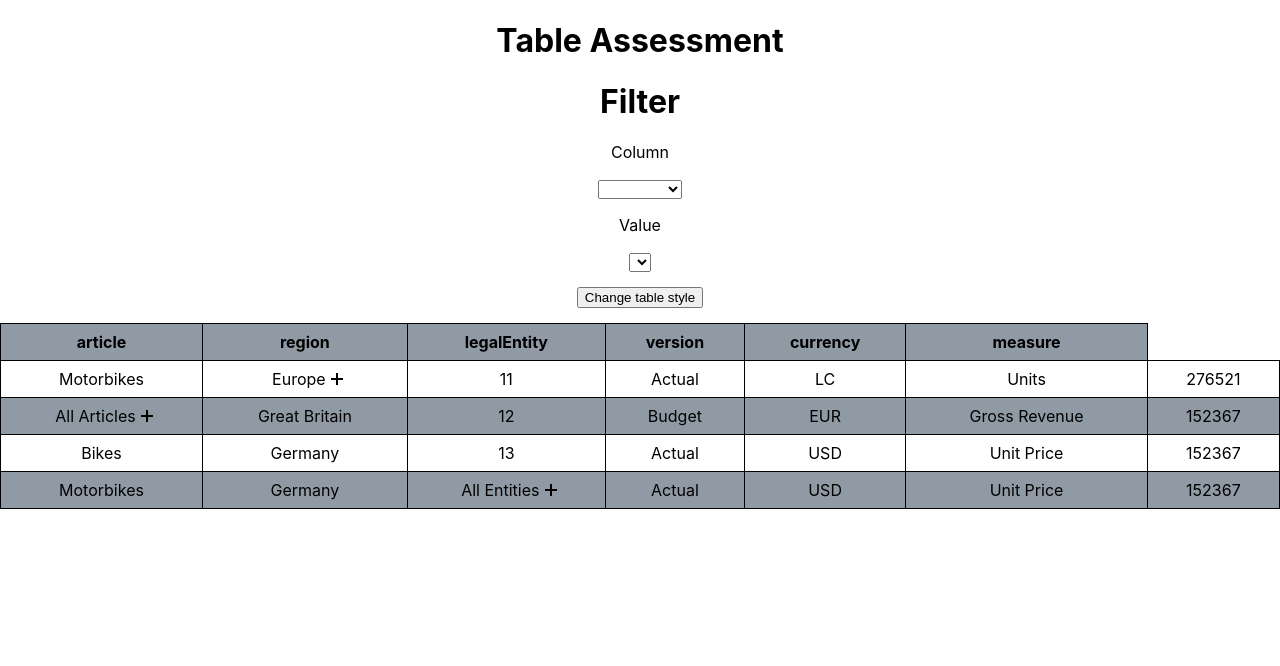
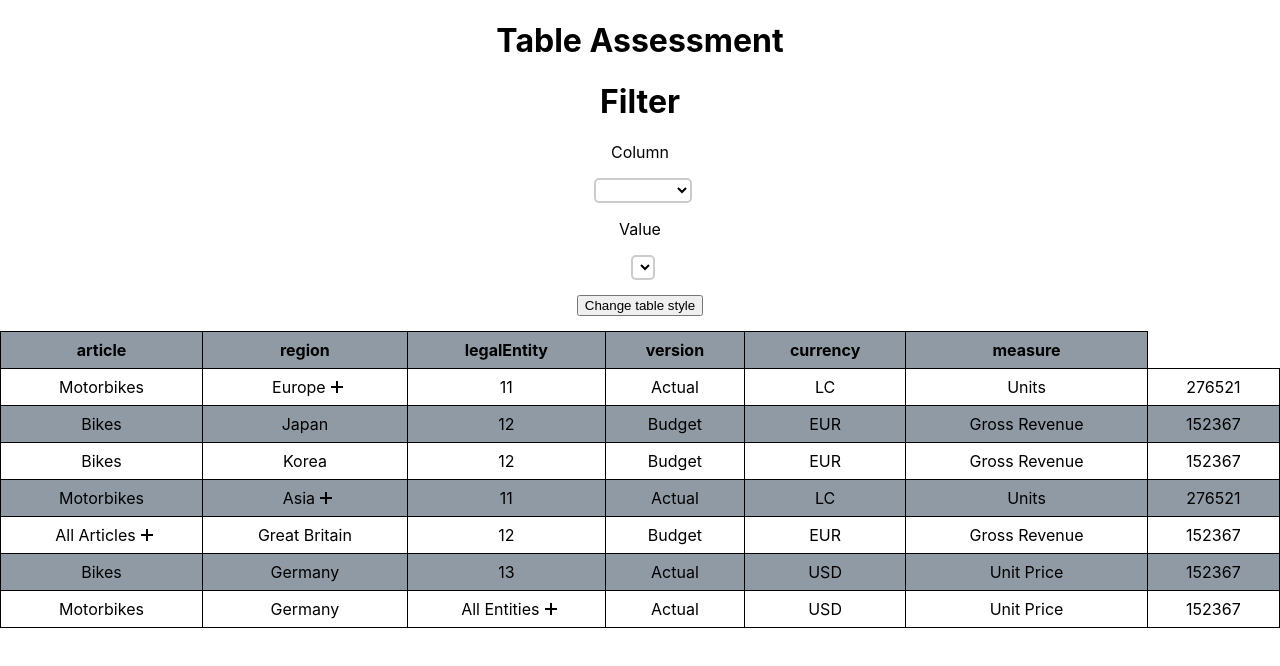
Before and after one commit to Yoloseph/TableDataAssessment, a React (Create React App) app in the folder table-assessment/: page / in a window 1280 px wide. Shown: the top 666 px of the page. Built offline with nearby package versions, Linux system fonts and the light colour scheme.

Commit message:
Adding more variation of region and logic for it Small fixes

```diff
--- a/table-assessment/public/mock/mockDataTable.json
+++ b/table-assessment/public/mock/mockDataTable.json
@@ -1,7 +1,7 @@
 {
   "header": {
     "article": ["All Articles", "Bikes", "Motorbikes"],
-    "region": ["Europe", "Great Britain", "Germany"],
+    "region": ["Europe", "Asia", "Japan", "Korea", "Great Britain", "Germany"],
     "legalEntity": ["11", "12", "13", "All Entities"],
     "version": ["Actual", "Budget"],
     "currency": ["LC", "USD", "EUR"],
--- a/table-assessment/public/mock/mockDataUsers.json
+++ b/table-assessment/public/mock/mockDataUsers.json
@@ -20,6 +20,55 @@
       {
         "article": "Bikes",
         "region": "Great Britain",
+        "legalEntity": "11",
+        "version": "Actual",
+        "currency": "LC",
+        "measure": "Units",
+        "value": 276521
+      }
+    ]
+  },
+  {
+    "article": "Bikes",
+    "region": "Japan",
+    "legalEntity": "12",
+    "version": "Budget",
+    "currency": "EUR",
+    "measure": "Gross Revenue",
+    "value": 152367,
+    "children": []
+  },
+  {
+    "article": "Bikes",
+    "region": "Korea",
+    "legalEntity": "12",
+    "version": "Budget",
+    "currency": "EUR",
+    "measure": "Gross Revenue",
+    "value": 152367,
+    "children": []
+  },
+  {
+    "article": "Motorbikes",
+    "region": "Asia",
+    "legalEntity": "11",
+    "version": "Actual",
+    "currency": "LC",
+    "measure": "Units",
+    "value": 276521,
+    "children": [
+      {
+        "article": "Motorbikes",
+        "region": "Japan",
+        "legalEntity": "11",
+        "version": "Actual",
+        "currency": "LC",
+        "measure": "Units",
+        "value": 276521
+      },
+      {
+        "article": "Bikes",
+        "region": "Korea",
         "legalEntity": "11",
         "version": "Actual",
         "currency": "LC",
@@ -66,8 +115,7 @@
     "measure": "Unit Price",
     "value": 152367,
     "children": []
-  }
-  ,
+  },
   {
     "article": "Motorbikes",
     "region": "Germany",
@@ -76,7 +124,8 @@
     "currency": "USD",
     "measure": "Unit Price",
     "value": 152367,
-    "children": [{
+    "children": [
+      {
         "article": "Motorbikes",
         "region": "Germany",
         "legalEntity": "11",
@@ -102,6 +151,7 @@
         "currency": "LC",
         "measure": "Units",
         "value": 276521
-    }]
       }
     ]
+  }
+]
--- a/table-assessment/src/App.jsx
+++ b/table-assessment/src/App.jsx
@@ -26,7 +26,6 @@ function App() {
   }, []);
 
   const handleFilter = (column, value) => {
-    console.log("handleFilter");
     setUserData(filterChanged(column, value, tableDataDefault));
   };
 
@@ -37,12 +36,21 @@ function App() {
       if (
         item[column] !== value &&
         value !== "All Articles" &&
-        value !== "Europe" &&
         value !== "All Entities" &&
         value !== ""
       ) {
-        shouldInclude = false;
+        if (
+          (value === "Europe" &&
+            (item[column] === "Great Britain" || item[column] === "Germany")) ||
+          (value === "Asia" &&
+            (item[column] === "Japan" || item[column] === "Korea"))
+        ) {
+          shouldInclude = true;
+        } else {
+          shouldInclude = false;
+        }
       }
+
       if (shouldInclude) {
         filteredResults.push(item);
       }
--- a/table-assessment/src/components/Filter.css
+++ b/table-assessment/src/components/Filter.css
@@ -1,15 +1,3 @@
-.dropdown {
-  display: flex;
-  margin-left: 25px;
-}
-
-p {
-  font-size: 14px;
-  font-family: Arial, sans-serif;
-  margin-bottom: 5px;
-  color: #333;
-}
-
 select {
   border: 2px solid #ccc;
   height: 25px;
@@ -29,7 +17,3 @@ select:focus {
   border-color: #3867d5;
   box-shadow: 0 0 3px rgba(119, 119, 119, 0.3);
 }
-
-.filters {
-  display: flex;
-}
--- a/table-assessment/src/components/Filter.jsx
+++ b/table-assessment/src/components/Filter.jsx
@@ -1,4 +1,6 @@
 import { useEffect, useState } from "react";
+import "./Filter.css";
+
 
 function Filter({ tableData, handleChange }) {
   const [selectedColumn, setSelectedColumn] = useState("");
--- a/table-assessment/src/components/Table.jsx
+++ b/table-assessment/src/components/Table.jsx
@@ -52,6 +52,7 @@ function Table({ userData, tableData }) {
                 <td key={index}>
                   {element[key]}
                   {element[key] === "Europe" ||
+                  element[key] === "Asia" ||
                   element[key] === "All Articles" ||
                   element[key] === "All Entities" ? (
                     <a
```
Lines whose indentation alone changed are shown as unchanged.
